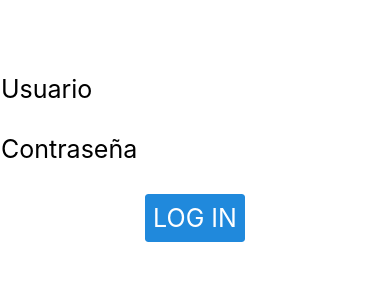
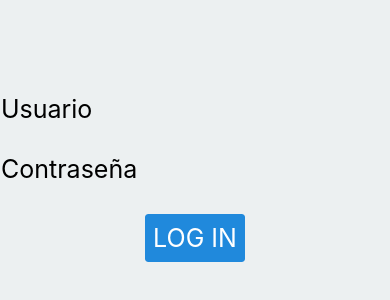
Before and after one commit to DeRuta2-0/frontend, a React Native app: screen / in a window 390 px wide. Shown: the part 264-564 px from the top of the page. Built offline with nearby package versions, Linux system fonts and the light colour scheme.

Commit message:
first style

```diff
--- a/App.js
+++ b/App.js
@@ -5,8 +5,8 @@ import { Button } from 'react-native-elements';
 export default function App() {
   return (
     <View style={styles.container}>
-      <TextInput style={styles.text} placeholder={"Usuario"}></TextInput>
-      <TextInput style={styles.text} placeholder={"Contraseña"}></TextInput>
+      <TextInput style={styles.text} placeholder={"Usuario"} maxLength={15} textAlign='center'></TextInput>
+      <TextInput secureTextEntry={true} style={styles.text} placeholder={"Contraseña"} maxLength={20} textAlign='center'></TextInput>
       <StatusBar style="auto" />
       <Button titleStyle={styles.textButton} title="LOG IN"></Button>
     </View>
@@ -16,11 +16,13 @@ export default function App() {
 const styles = StyleSheet.create({
   container: {
     flex: 1,
-    backgroundColor: '#fff',
     alignItems: 'center',
     justifyContent: 'center',
+    paddingTop: 40,
+    backgroundColor: '#ecf0f1',
   },
   text: {
+    alignItems: 'center',
     fontSize: 25,
     marginBottom: 30
   },
--- a/package.json
+++ b/package.json
@@ -16,6 +16,8 @@
     "react-dom": "17.0.1",
     "react-native": "0.64.3",
     "react-native-elements": "^3.4.2",
+    "react-native-safe-area-context": "^3.3.2",
+    "react-native-vector-icons": "^9.0.0",
     "react-native-web": "0.17.1"
   },
   "devDependencies": {
```
Also changed, not shown: 1 other file (tests, documents, lock files or other folders).
